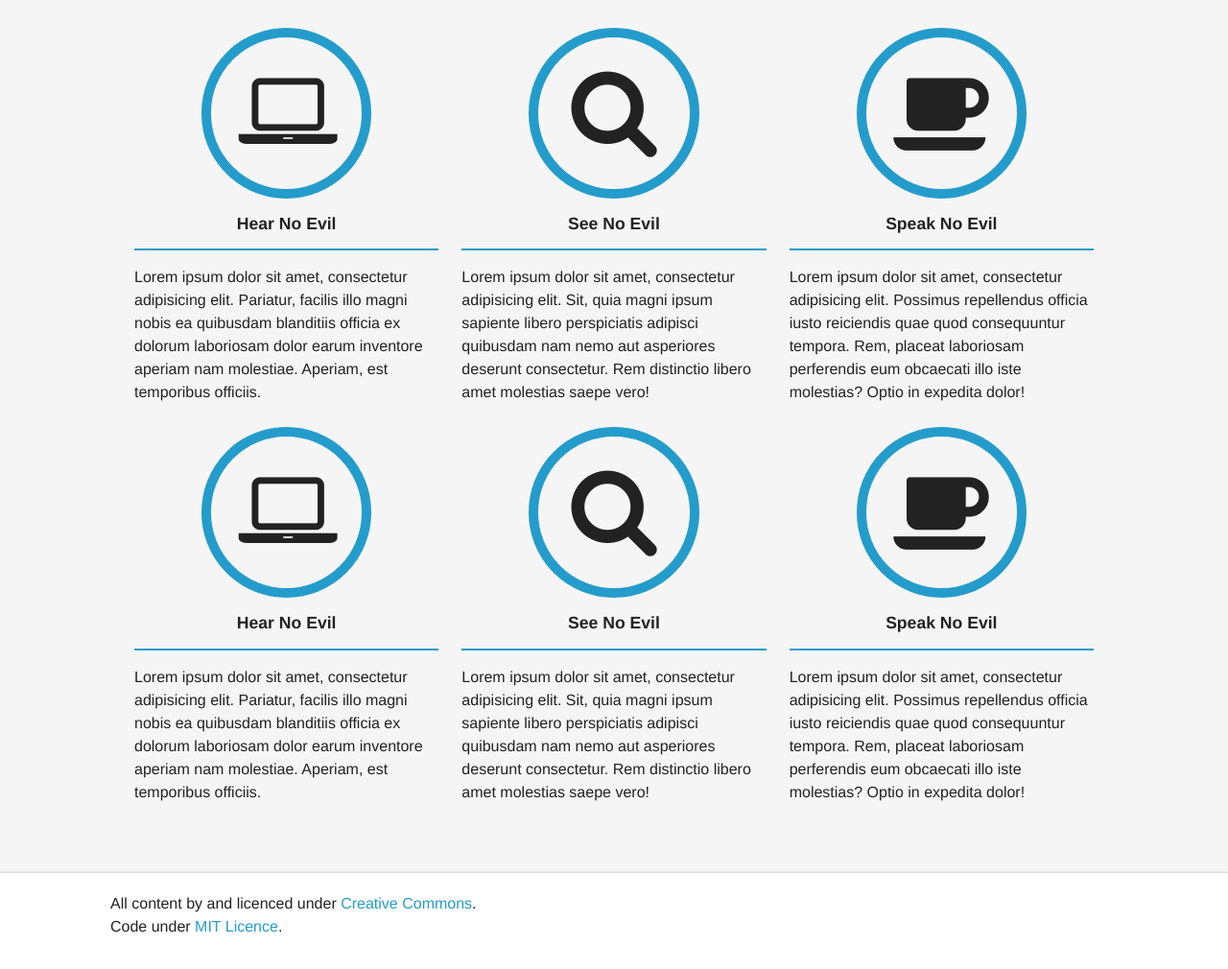
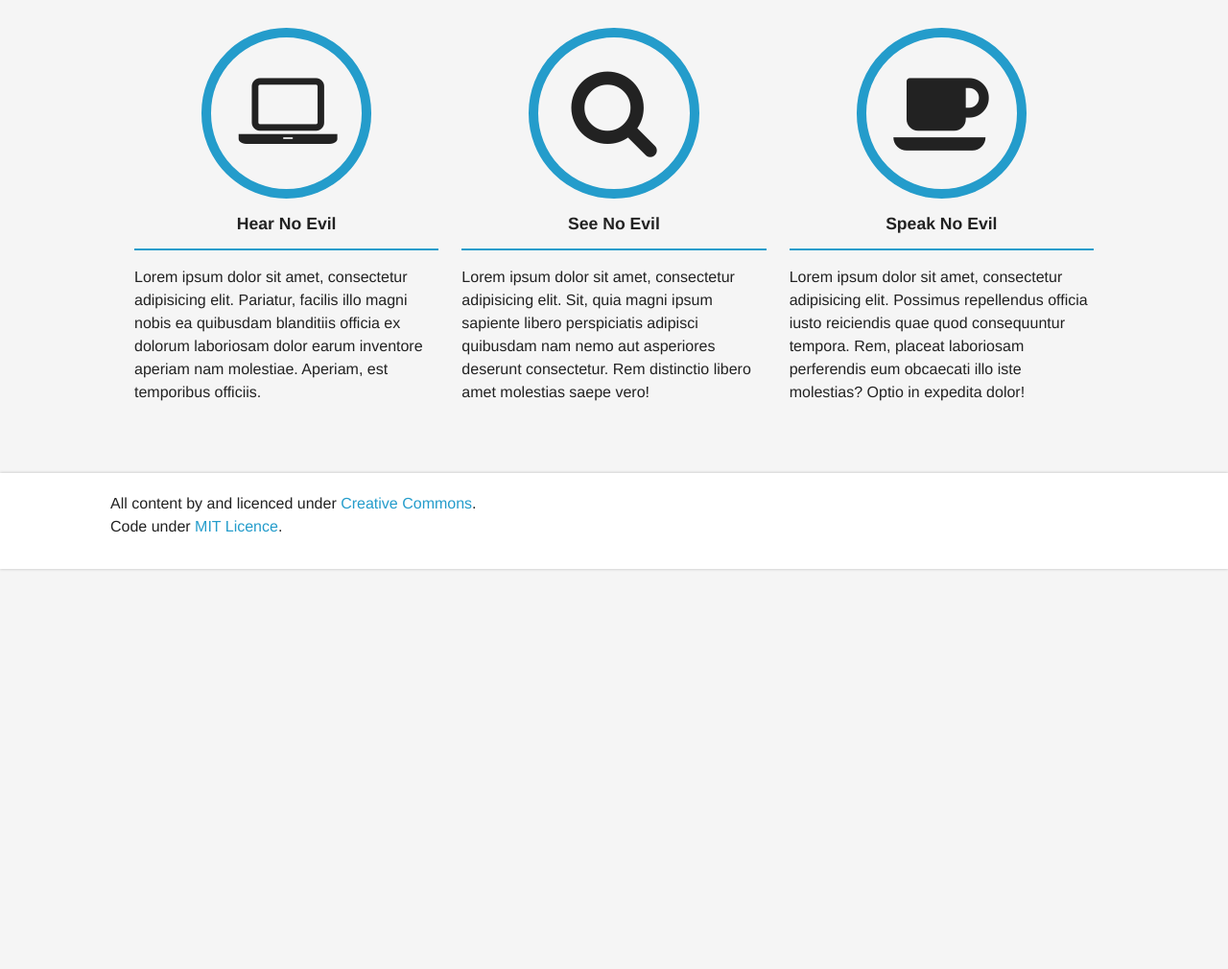
Before and after one commit to meowthsli/meowthsli.github.io, a plain HTML site: page index.html in a window 1280 px wide. Shown: the part 83-1093 px from the top of the page at 96% size. After the commit the page ends 800 px from the top, so only its background shows below. Drawn offline with nearby package versions, Linux system fonts and the light colour scheme.

Commit message:
Site updated at 2014-08-19 23:00:23 UTC

```diff
--- a/atom.xml
+++ b/atom.xml
@@ -4,7 +4,7 @@
   <title><![CDATA[Yves Production]]></title>
   <link href="http://meowthsli.github.io/atom.xml" rel="self"/>
   <link href="http://meowthsli.github.io/"/>
-  <updated>2014-08-20T02:57:09+04:00</updated>
+  <updated>2014-08-20T03:00:19+04:00</updated>
   <id>http://meowthsli.github.io/</id>
   <author>
     <name><![CDATA[]]></name>
--- a/index.html
+++ b/index.html
@@ -116,62 +116,6 @@ Lorem ipsum dolor sit amet, consectetur adipisicing elit. Possimus repellendus o
       </div>
     </div>
   </div>
-
-  <div class="grid">
-    <div class="grid__item one-third lap-one-whole palm-one-whole usp">
-      <div class="grid">
-        <div class="grid__item one-whole lap-one-third">
-          <span class="icon">
-            <i class="icon-laptop"></i>
-          </span>
-        </div>
-
-        <div class="grid__item one-whole lap-two-thirds">
-          <h2 class="title">Hear no evil</h2>
-<hr>
-<p>
-Lorem ipsum dolor sit amet, consectetur adipisicing elit. Pariatur, facilis illo magni nobis ea quibusdam blanditiis officia ex dolorum laboriosam dolor earum inventore aperiam nam molestiae. Aperiam, est temporibus officiis.
-</p>
-        </div>
-      </div>
-    </div>
-
-    <div class="grid__item one-third lap-one-whole palm-one-whole usp">
-      <div class="grid">
-        <div class="grid__item one-whole lap-one-third">
-          <span class="icon">
-            <i class="icon-search"></i>
-          </span>
-        </div>
-
-        <div class="grid__item one-whole lap-two-thirds">
-          <h2 class="title">See no evil</h2>
-<hr>
-<p>
-Lorem ipsum dolor sit amet, consectetur adipisicing elit. Sit, quia magni ipsum sapiente libero perspiciatis adipisci quibusdam nam nemo aut asperiores deserunt consectetur. Rem distinctio libero amet molestias saepe vero!
-</p>
-        </div>
-      </div>
-    </div>
-
-    <div class="grid__item one-third lap-one-whole palm-one-whole usp">
-      <div class="grid">
-        <div class="grid__item one-whole lap-one-third">
-          <span class="icon">
-            <i class="icon-coffee"></i>
-          </span>
-        </div>
-
-        <div class="grid__item one-whole lap-two-thirds">
-         <h2 class="title">Speak no evil</h2>
-<hr>
-<p>
-Lorem ipsum dolor sit amet, consectetur adipisicing elit. Possimus repellendus officia iusto reiciendis quae quod consequuntur tempora. Rem, placeat laboriosam perferendis eum obcaecati illo iste molestias? Optio in expedita dolor!
-</p>
-        </div>
-      </div>
-    </div>
-  </div>
 </div>
 
 
--- a/sitemap.xml
+++ b/sitemap.xml
@@ -5,21 +5,21 @@
 
   <url>
     <loc>http://meowthsli.github.io/blog/</loc>
-    <lastmod>2014-08-20T02:57:09+04:00</lastmod>
+    <lastmod>2014-08-20T03:00:19+04:00</lastmod>
     <changefreq>weekly</changefreq>
     <priority>0.7</priority>
   </url>
 
   <url>
     <loc>http://meowthsli.github.io/blog/archives/</loc>
-    <lastmod>2014-08-20T02:57:09+04:00</lastmod>
+    <lastmod>2014-08-20T03:00:19+04:00</lastmod>
     <changefreq>weekly</changefreq>
     <priority>0.7</priority>
   </url>
 
   <url>
     <loc>http://meowthsli.github.io/</loc>
-    <lastmod>2014-08-20T02:57:09+04:00</lastmod>
+    <lastmod>2014-08-20T03:00:19+04:00</lastmod>
     <changefreq>weekly</changefreq>
     <priority>1.0</priority>
   </url>
```
